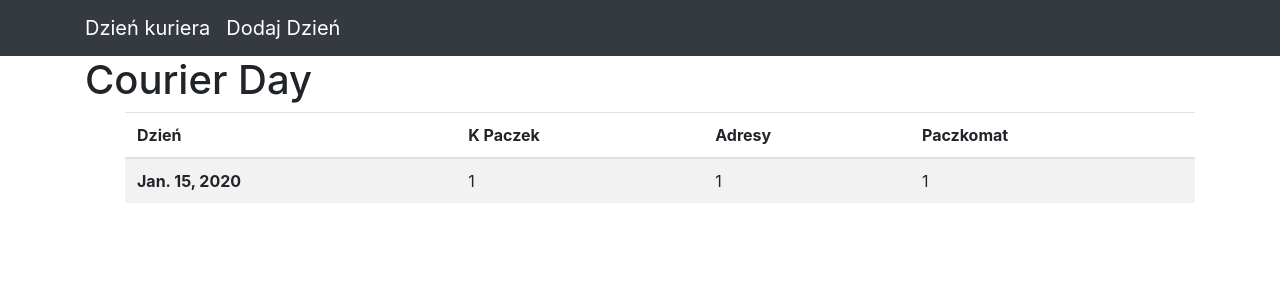
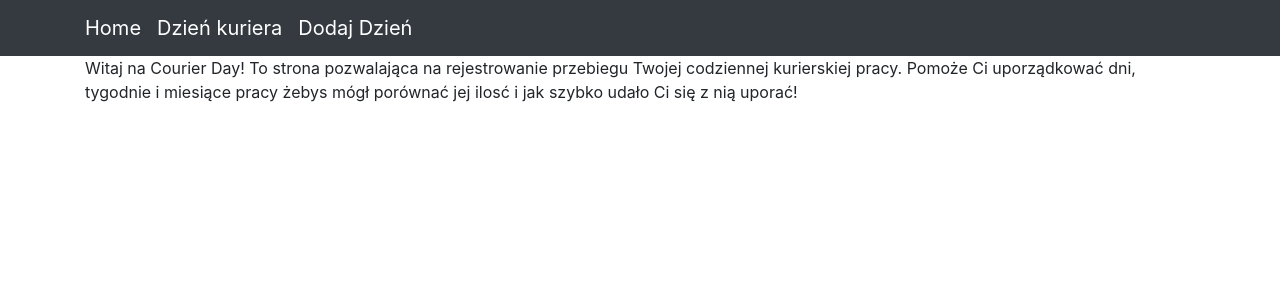
Before and after one commit to Kacjan/Courier-Day, a Django app: page / in a window 1280 px wide. Shown: the top 300 px of the page. Run offline with Django 4.2, Linux system fonts and the light colour scheme; tables that the repository leaves empty hold one stand-in row (values such as "Sample post"); some libraries are stand-ins or nearby versions.

Commit message:
Created Home site

```diff
--- a/templates/base.html
+++ b/courier/templates/base.html
@@ -15,7 +15,10 @@
   <body>
     <nav class="navbar navbar-expand-lg navbar-dark bg-dark">
       <div class="container fixed">
-        <a class="navbar-brand" href="/">
+          <a class="navbar-brand" href="/">
+            Home
+        </a>
+        <a class="navbar-brand" href="courierday/">
             Dzień kuriera
         </a>
           <a class="navbar-brand" href="form/">
--- /dev/null
+++ b/courier/templates/home.html
@@ -0,0 +1,7 @@
+{% extends "base.html" %}
+
+{% block content %}
+  Witaj na Courier Day!
+    To strona pozwalająca na rejestrowanie przebiegu Twojej codziennej kurierskiej pracy.
+    Pomoże Ci uporządkować dni, tygodnie i miesiące pracy żebys mógł porównać jej ilosć i jak szybko udało Ci się z nią uporać!
+{% endblock %}
--- a/courier/views.py
+++ b/courier/views.py
@@ -1,7 +1,7 @@
 from django.shortcuts import render
 
 from django.views import View
-from django.views.generic import ListView, CreateView
+from django.views.generic import ListView, CreateView, TemplateView
 from django.urls import reverse_lazy
 
 from .forms import CourierDayModelForm
@@ -16,14 +16,6 @@ class CourierDayCreateView(CreateView):
     form_class = CourierDayModelForm
     success_url = reverse_lazy('courier_day_list_view')
 
-# def movies_list(request):
-#     return render(
-#         request,
-#         template_name='movies.html',
-#         context={'movies': Movie.objects.all()}
-#     )
-
-
 class CourierDayListView(View):
     def get(self, request):
         return render(
@@ -31,3 +23,13 @@ class CourierDayListView(View):
             template_name='courier_day_list_view.html',
             context={'days': CourierDay.objects.all() }
         )
+
+# class Home(TemplateView):
+#     template_name = 'home.html'
+
+class Home(View):
+    def get(self, request):
+        return render(
+            request,
+            template_name='home.html'
+        )
--- a/final_project/settings.py
+++ b/final_project/settings.py
@@ -55,7 +55,7 @@ ROOT_URLCONF = 'final_project.urls'
 TEMPLATES = [
     {
         'BACKEND': 'django.template.backends.django.DjangoTemplates',
-        'DIRS': [BASE_DIR / 'templates']
+        'DIRS': [BASE_DIR / 'courier/templates']
         ,
         'APP_DIRS': True,
         'OPTIONS': {
--- a/final_project/urls.py
+++ b/final_project/urls.py
@@ -17,11 +17,12 @@ Including another URLconf
 from django.contrib import admin
 from django.urls import path
 
-from courier.views import CourierDayListView, CourierDayCreateView
+from courier.views import CourierDayListView, CourierDayCreateView, Home
 
 
 urlpatterns = [
     path('admin/', admin.site.urls),
-    path('',CourierDayListView.as_view(), name='courier_day_list_view'),
+    path('courierday/',CourierDayListView.as_view(), name='courier_day_list_view'),
     path('form/',CourierDayCreateView.as_view(), name ='add_day_form' ),
+    path('', Home.as_view(), name = 'home'),
 ]
```
Also changed, not shown: courier/templates/courier_day_list_view.html (renamed from templates/courier_day_list_view.html), courier/templates/form.html (renamed from templates/form.html).
